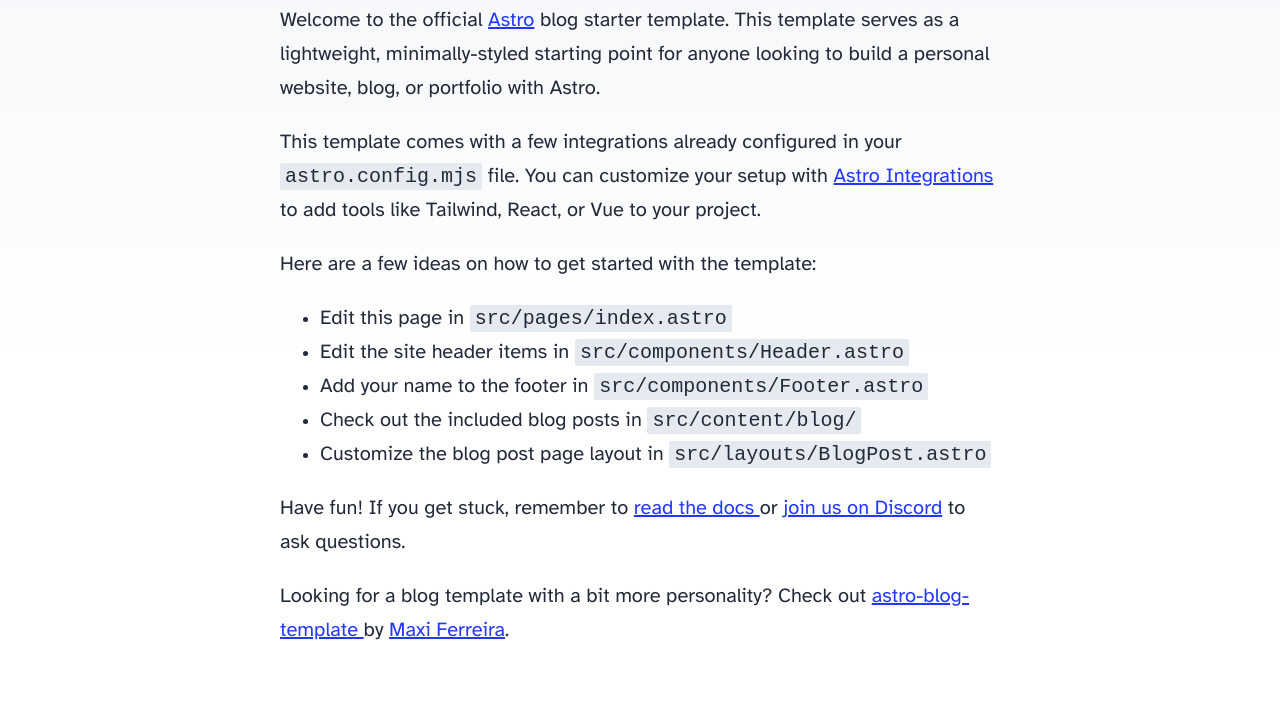
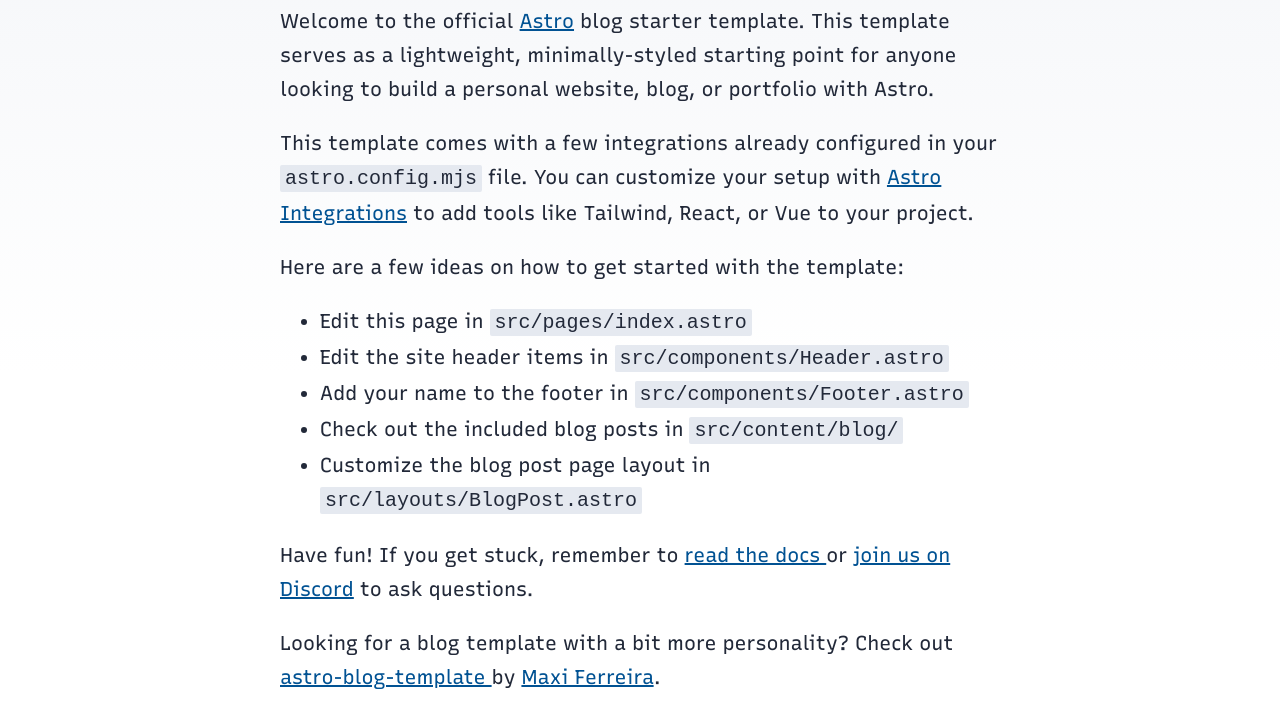
Before and after one commit to oliveirarleo/oliveirarleo.github.io, an Astro site: page / in a window 1280 px wide. Shown: the part 227-952 px from the top of the page. Built offline with nearby package versions, Linux system fonts and the light colour scheme; Astro itself is replaced by a stand-in of ours.

Commit message:
feat: adding code  features

```diff
--- a/astro.config.mjs
+++ b/astro.config.mjs
@@ -3,8 +3,38 @@ import { defineConfig } from "astro/config";
 
 import sitemap from "@astrojs/sitemap";
 
+import {
+  transformerNotationDiff,
+  transformerNotationHighlight,
+  transformerNotationWordHighlight,
+  transformerNotationErrorLevel,
+  transformerNotationFocus,
+  transformerMetaHighlight,
+  transformerMetaWordHighlight,
+} from '@shikijs/transformers'
+
 // https://astro.build/config
 export default defineConfig({
   site: "https://example.com",
   integrations: [mdx(), sitemap()],
+  markdown: {
+    shikiConfig: {
+      // https://shiki.style/themes
+      theme: 'github-dark',
+      // https://shiki.style/languages
+      langs: ['typescript', 'elixir'],
+      wrap: false,
+      // Add custom transformers: https://shiki.style/guide/transformers
+      // Find common transformers: https://shiki.style/packages/transformers
+      transformers: [
+        transformerNotationDiff(),
+        transformerNotationHighlight(),
+        transformerNotationFocus(),
+        transformerNotationErrorLevel(),
+        transformerNotationWordHighlight(),
+        transformerMetaHighlight(),
+        transformerMetaWordHighlight(),
+      ],
+    },
+  },
 });
--- a/package.json
+++ b/package.json
@@ -15,6 +15,7 @@
     "@astrojs/rss": "^4.0.6",
     "@astrojs/sitemap": "^3.1.4",
     "@biomejs/biome": "^1.7.3",
+    "@shikijs/transformers": "^1.6.0",
     "astro": "^4.8.6",
     "typescript": "^5.4.5"
   }
--- a/src/components/BaseHead.astro
+++ b/src/components/BaseHead.astro
@@ -23,14 +23,14 @@ const { title, description, image = "/blog-placeholder-1.jpg" } = Astro.props;
 <!-- Font preloads -->
 <link
   rel="preload"
-  href="/fonts/atkinson-regular.woff"
+  href="/fonts/recursive.woff2"
   as="font"
   type="font/woff"
   crossorigin
 />
 <link
   rel="preload"
-  href="/fonts/atkinson-bold.woff"
+  href="/fonts/recursive-latin-1.woff2"
   as="font"
   type="font/woff"
   crossorigin
--- a/src/content/tech/using-mdx.mdx
+++ b/src/content/tech/using-mdx.mdx
@@ -21,7 +21,7 @@ When you open this page in the browser, you should see the clickable button belo
 import HeaderLink from '../../components/HeaderLink.astro';
 
 <HeaderLink href="#" onclick="alert('clicked!')">
-	Embedded component in MDX
+	Embedded component in MDX222
 </HeaderLink>
 
 ## More Links
--- a/src/pages/personal/[...slug].astro
+++ b/src/pages/personal/[...slug].astro
@@ -3,13 +3,13 @@ import { type CollectionEntry, getCollection } from "astro:content";
 import BlogPost from "../../layouts/BlogPost.astro";
 
 export async function getStaticPaths() {
-  const posts = await getCollection("tech");
+  const posts = await getCollection("personal");
   return posts.map((post) => ({
     params: { slug: post.slug },
     props: post,
   }));
 }
-type Props = CollectionEntry<"tech">;
+type Props = CollectionEntry<"personal">;
 
 const post = Astro.props;
 const { Content } = await post.render();
--- a/src/pages/personal/index.astro
+++ b/src/pages/personal/index.astro
@@ -6,8 +6,8 @@ import FormattedDate from "../../components/FormattedDate.astro";
 import Header from "../../components/Header.astro";
 import { SITE_DESCRIPTION, SITE_TITLE } from "../../consts";
 
-const posts = (await getCollection("tech")).sort(
-  (a, b) => a.data.pubDate.valueOf() - b.data.pubDate.valueOf(),
+const posts = (await getCollection("personal")).sort(
+  (a, b) => b.data.pubDate.valueOf() - a.data.pubDate.valueOf(),
 );
 ---
 
--- a/src/pages/tech/[...slug].astro
+++ b/src/pages/tech/[...slug].astro
@@ -3,13 +3,13 @@ import { type CollectionEntry, getCollection } from "astro:content";
 import BlogPost from "../../layouts/BlogPost.astro";
 
 export async function getStaticPaths() {
-  const posts = await getCollection("personal");
+  const posts = await getCollection("tech");
   return posts.map((post) => ({
     params: { slug: post.slug },
     props: post,
   }));
 }
-type Props = CollectionEntry<"personal">;
+type Props = CollectionEntry<"tech">;
 
 const post = Astro.props;
 const { Content } = await post.render();
--- a/src/pages/tech/index.astro
+++ b/src/pages/tech/index.astro
@@ -6,8 +6,8 @@ import FormattedDate from "../../components/FormattedDate.astro";
 import Header from "../../components/Header.astro";
 import { SITE_DESCRIPTION, SITE_TITLE } from "../../consts";
 
-const posts = (await getCollection("personal")).sort(
-  (a, b) => a.data.pubDate.valueOf() - b.data.pubDate.valueOf(),
+const posts = (await getCollection("tech")).sort(
+  (a, b) => b.data.pubDate.valueOf() - a.data.pubDate.valueOf(),
 );
 ---
 
--- a/src/styles/global.css
+++ b/src/styles/global.css
@@ -5,32 +5,41 @@
  */
 
 :root {
-	--accent: #2337ff;
-	--accent-dark: #000d8a;
+  --accent: #015293;
+  --accent-dark: #99bad4;
   --black: 15, 18, 25;
   --gray: 96, 115, 159;
   --gray-light: 229, 233, 240;
   --gray-dark: 34, 41, 57;
   --gray-gradient: rgba(var(--gray-light), 50%), #fff;
-	--box-shadow: 0 2px 6px rgba(var(--gray), 25%), 0 8px 24px rgba(var(--gray), 33%),
-		0 16px 32px rgba(var(--gray), 33%);
+  --box-shadow: 0 2px 6px rgba(var(--gray), 25%),
+    0 8px 24px rgba(var(--gray), 33%), 0 16px 32px rgba(var(--gray), 33%);
 }
+
+/* The bare minimum English subset, plus copyright & arrows (← ↑ → ↓) & quotes (“ ” ‘ ’) & bullet (•) */
 @font-face {
-	font-family: 'Atkinson';
-	src: url('/fonts/atkinson-regular.woff') format('woff');
-	font-weight: 400;
-	font-style: normal;
+  font-family: "RecVar";
+  font-style: oblique 0deg 15deg;
+  font-weight: 300 1000;
   font-display: swap;
+  src: url("/fonts/recursive.woff2") format("woff2");
+  unicode-range: U+0020-007F, U+00A9, U+2190-2193, U+2018, U+2019, U+201C,
+    U+201D, U+2022;
 }
+
+/* unicode latin-1 letters, basic european diacritics */
 @font-face {
-	font-family: 'Atkinson';
-	src: url('/fonts/atkinson-bold.woff') format('woff');
-	font-weight: 700;
-	font-style: normal;
+  font-family: "RecVar";
+  font-style: oblique 0deg 15deg;
+  font-weight: 300 1000;
   font-display: swap;
+  src: url("/fonts/recursive-latin-1.woff2") format("woff2");
+  unicode-range: U+00C0-00FF;
 }
+
 body {
-	font-family: 'Atkinson', sans-serif;
+  font-family: "RecVar", sans-serif;
+  font-optical-sizing: auto;
   margin: 0;
   padding: 0;
   text-align: left;
@@ -105,6 +114,7 @@ img {
   border-radius: 8px;
 }
 code {
+  position: relative;
   padding: 2px 5px;
   background-color: rgb(var(--gray-light));
   border-radius: 2px;
@@ -112,6 +122,8 @@ code {
 pre {
   padding: 1.5em;
   border-radius: 8px;
+  font-family: "RecVar";
+  font-variation-settings: "slnt" 0, "CASL" 0, "CRSV" 0.5, "MONO" 1;
 }
 pre > code {
   all: unset;
@@ -152,3 +164,82 @@ hr {
   /* added line to stop words getting smushed together (as they go onto separate lines and some screen readers do not understand line feeds as a space */
   white-space: nowrap;
 }
+
+.line {
+  display: inline;
+  padding-bottom: 0;
+}
+
+.highlighted {
+  transition: background-color 0.5s;
+  margin: 0 -1.4em;
+  padding: 0 1.4em;
+  width: 100%;
+  display: inline-block;
+  background-color: #404040;
+}
+
+.diff {
+  position: relative;
+  display: inline-block;
+  margin: 0 -1.4em;
+  padding: 0 1.4em;
+  width: 100%;
+}
+
+.diff.add {
+  background-color: #10b98129;
+}
+
+.diff.add::before {
+  position: absolute;
+  left: 10px;
+  content: "+ ";
+}
+
+.diff.remove {
+  background-color: #f43f5e29;
+}
+
+.diff.remove::before {
+  position: absolute;
+  left: 10px;
+  content: "- ";
+}
+
+.highlighted-word {
+  all: unset;
+  display: inline-block;
+  position: relative;
+  margin-inline: 0.025rem;
+  padding-inline: 0.2rem;
+  border: solid;
+  border-color: #545454;
+  border-radius: 0.2rem;
+  background: #ffffff17;
+  background-clip: padding-box;
+}
+
+.error {
+  background: #f43f5e29;
+}
+
+.warning {
+  background: #eab30829;
+}
+
+.has-focused:hover .line:not(.has-focus) {
+  filter: blur(0);
+  opacity: 1;
+}
+
+.has-focused .line:not(.focused) {
+  opacity: 0.7;
+  transition: filter 0.35s, opacity 0.35s;
+}
+
+.has-focused .line:not(.focused) {
+  filter: blur(0.095rem);
+  opacity: 0.4;
+  transition: filter 0.35s, opacity 0.35s;
+}
```
Also changed, not shown: src/content/personal/using-mdx.mdx (+19 -4 lines), src/content/tech/markdown-style-guide.md (+24 -0 lines), pnpm-lock.yaml, public/fonts/atkinson-bold.woff (deleted), public/fonts/atkinson-regular.woff (deleted), public/fonts/recursive-latin-1.woff2 (added), public/fonts/recursive.woff2 (added). Lines whose indentation alone changed are shown as unchanged.
